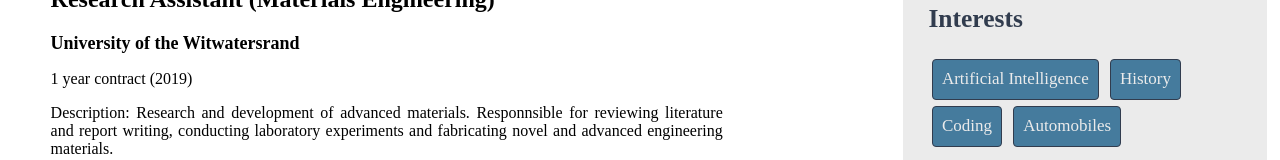
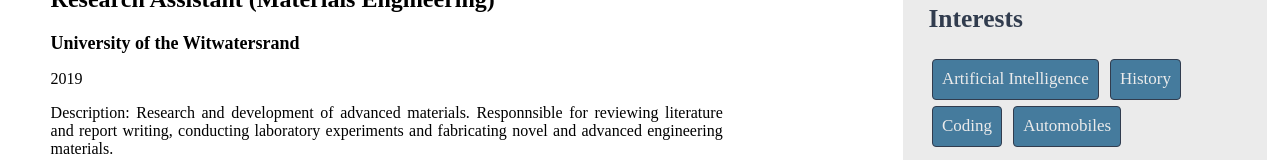
Before and after one commit to MaloiTot/Work-profile, a plain HTML site: page index.html in a window 1280 px wide. Shown: the part 1038-1198 px from the top of the page. Drawn offline with Linux system fonts and the light colour scheme.

Commit message:
date updated

```diff
--- a/index.html
+++ b/index.html
@@ -106,7 +106,7 @@
 
                 <h6>University of the Witwatersrand</h6>
 
-                <p>1 year contract (2019)</p>
+                <p>2019</p>
 
                 <p>Description: Research and development of advanced materials. Responnsible for reviewing literature and report writing, conducting laboratory experiments and fabricating novel and advanced engineering materials.</p>
                 <p><span>Contact:</span> Prof. I. Sigalas     </p>iakovos.Sigalas@wits.ac.za
```
